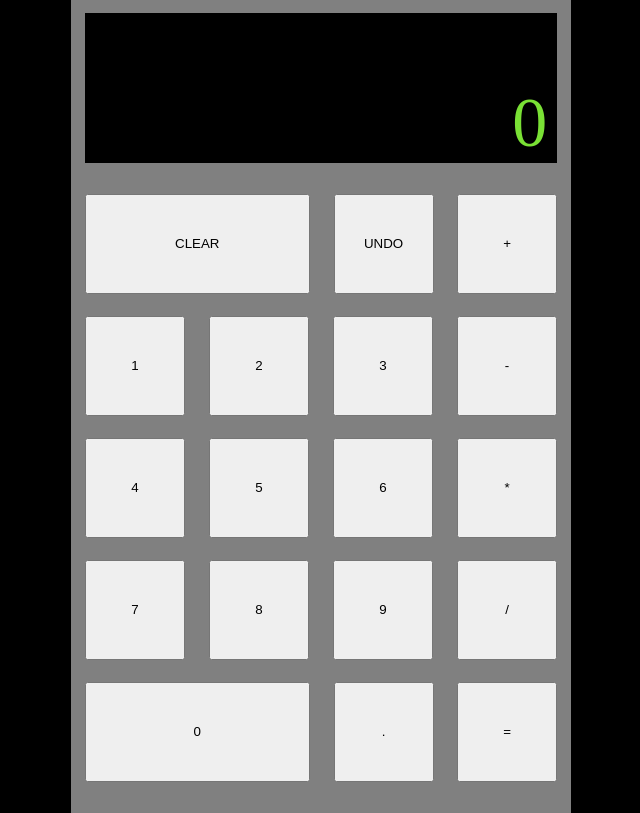
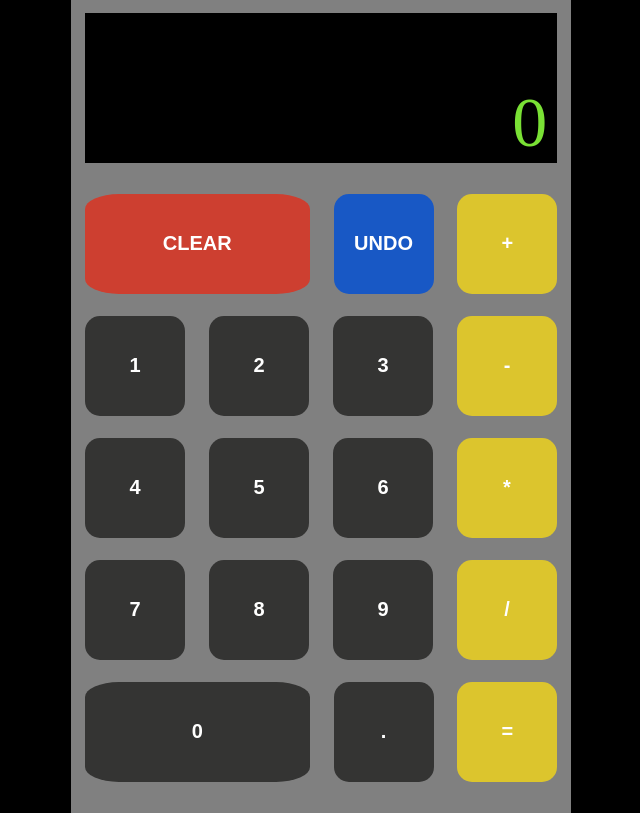
Before and after one commit to m0rv1nd/calculator, a plain HTML site: page index.html in a window 1280 px wide. Shown: the whole page, without its empty margins (319-959 px from the left). Drawn offline with Linux system fonts and the light colour scheme.

Commit message:
change UI

```diff
--- a/style.css
+++ b/style.css
@@ -78,3 +78,43 @@ input {
     font-size: 70px;
     padding-right: 10px;
 }
+
+.operator,.equal {
+    background-color: rgb(220, 197, 45);
+}
+
+.operator:hover,.equal:hover {
+    background-color: rgb(210, 187, 55);
+}
+
+.digits, .decimal-dot {
+    background-color: rgb(52, 52, 51);
+}
+
+.digits:hover, .decimal-dot:hover {
+    background-color: rgb(42, 42, 41);
+}
+
+#clear {
+    background-color: rgb(205, 63, 48);
+}
+
+#clear:hover {
+    background-color: rgb(195, 53, 38);
+}
+
+#undo {
+    background-color: rgb(24, 88, 197);
+}
+
+#undo:hover {
+    background-color: rgb(12, 78, 187);
+}
+
+button {
+    border: none;
+    border-radius: 15%;
+    font-size: 20px;
+    color: rgb(255, 255, 255);
+    font-weight: 800;
+}
```
Also changed, not shown: index.html (+0 -2 lines).
